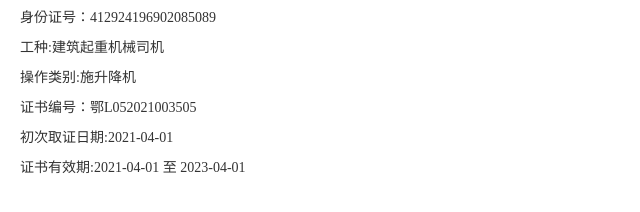
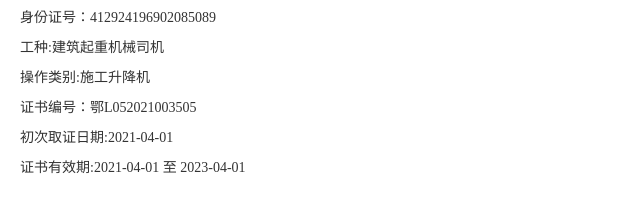
Before and after one commit to z987430126/etezhong.github.io, a plain HTML site: page index.html in a window 1280 px wide. Shown: the part 292-504 px from the top of the page, 0-640 px from the left. Drawn offline with Linux system fonts and the light colour scheme.

Commit message:
Update index.html

```diff
--- a/index.html
+++ b/index.html
@@ -29,7 +29,7 @@
     <p>出生年月：1969-02-08</p >
     <p>身份证号：412924196902085089</p >
     <p>工种:建筑起重机械司机</p >
-    <p>操作类别:施升降机</p >
+    <p>操作类别:施工升降机</p >
     <p>证书编号：鄂L052021003505</p >
     <p>初次取证日期:2021-04-01</p >
     <p>证书有效期:2021-04-01 至 2023-04-01</p >
```
